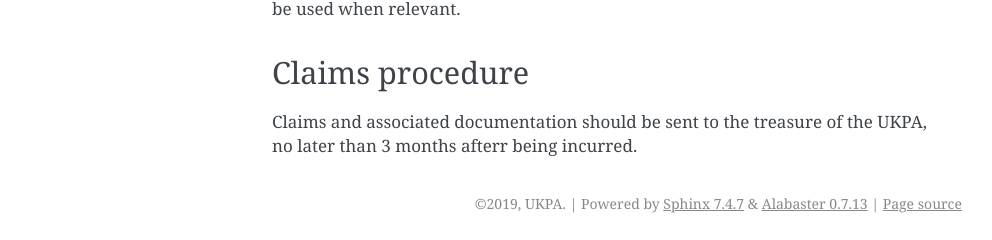
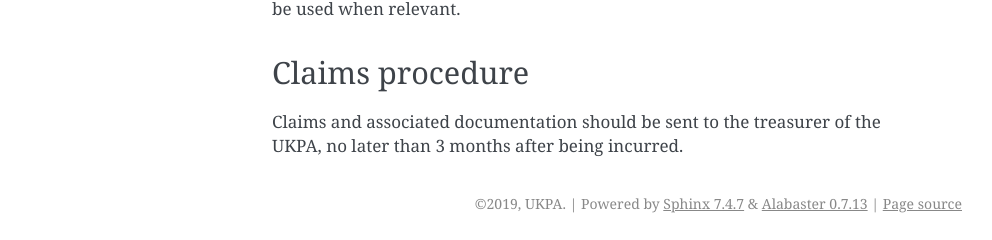
Before and after one commit to UKPythonAssociation/ukpa-internaldocs, a Sphinx documentation site: the page built from source/policies/expenses-policy.rst, in a window 1280 px wide. Shown: the part 731-971 px from the top of the page, without its empty margins (148-1140 px from the left). Built offline with Sphinx 7.4.7, drawn with Linux system fonts in a browser that asks for light colours.

Commit message:
Fix typos.
treasure -> treasurer
afterr -> after

```diff
--- a/source/policies/expenses-policy.rst
+++ b/source/policies/expenses-policy.rst
@@ -34,5 +34,5 @@ will be used when relevant.
 Claims procedure
 ----------------
 
-Claims and associated documentation should be sent to the treasure of the UKPA,
-no later than 3 months afterr being incurred.
+Claims and associated documentation should be sent to the treasurer of the UKPA,
+no later than 3 months after being incurred.
```
